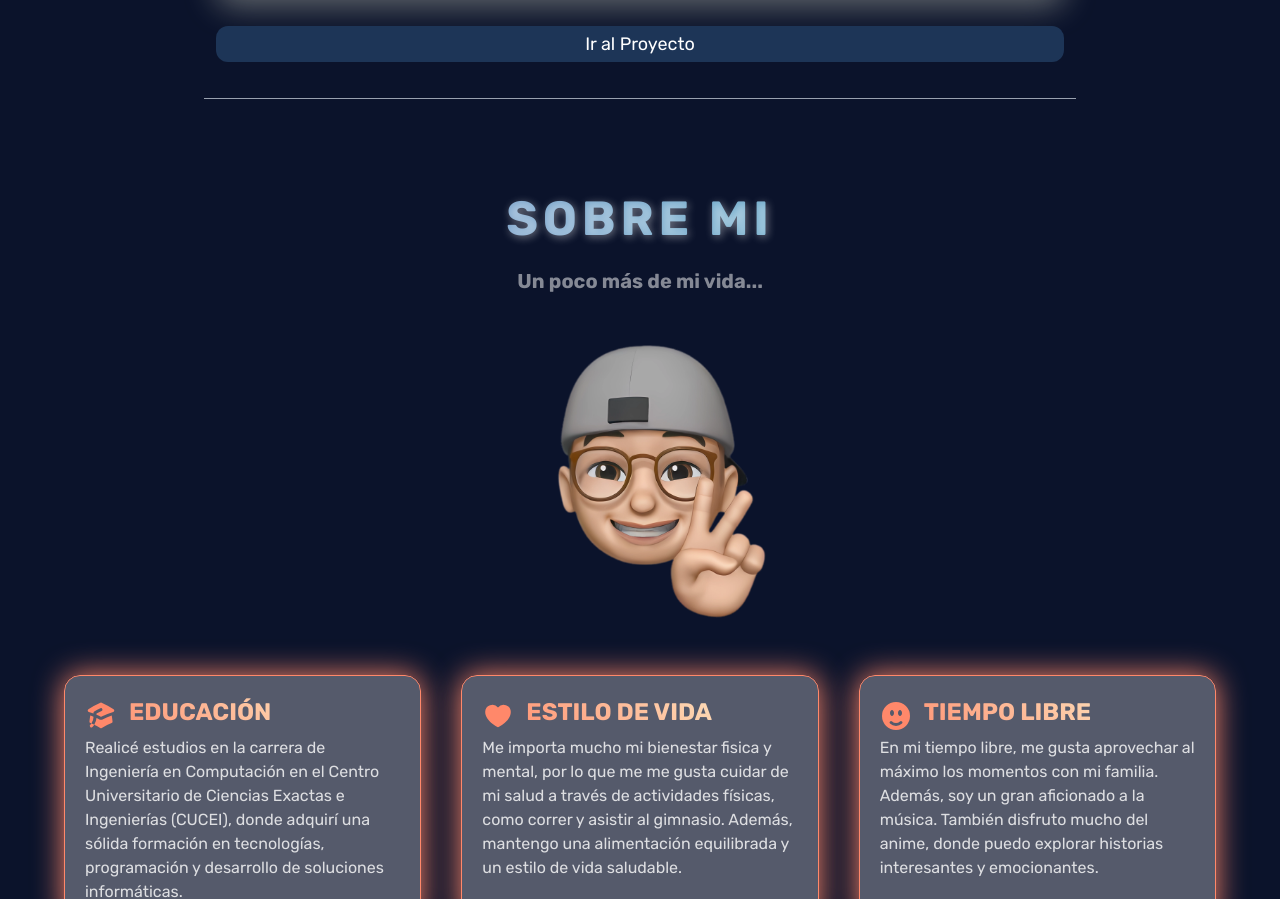
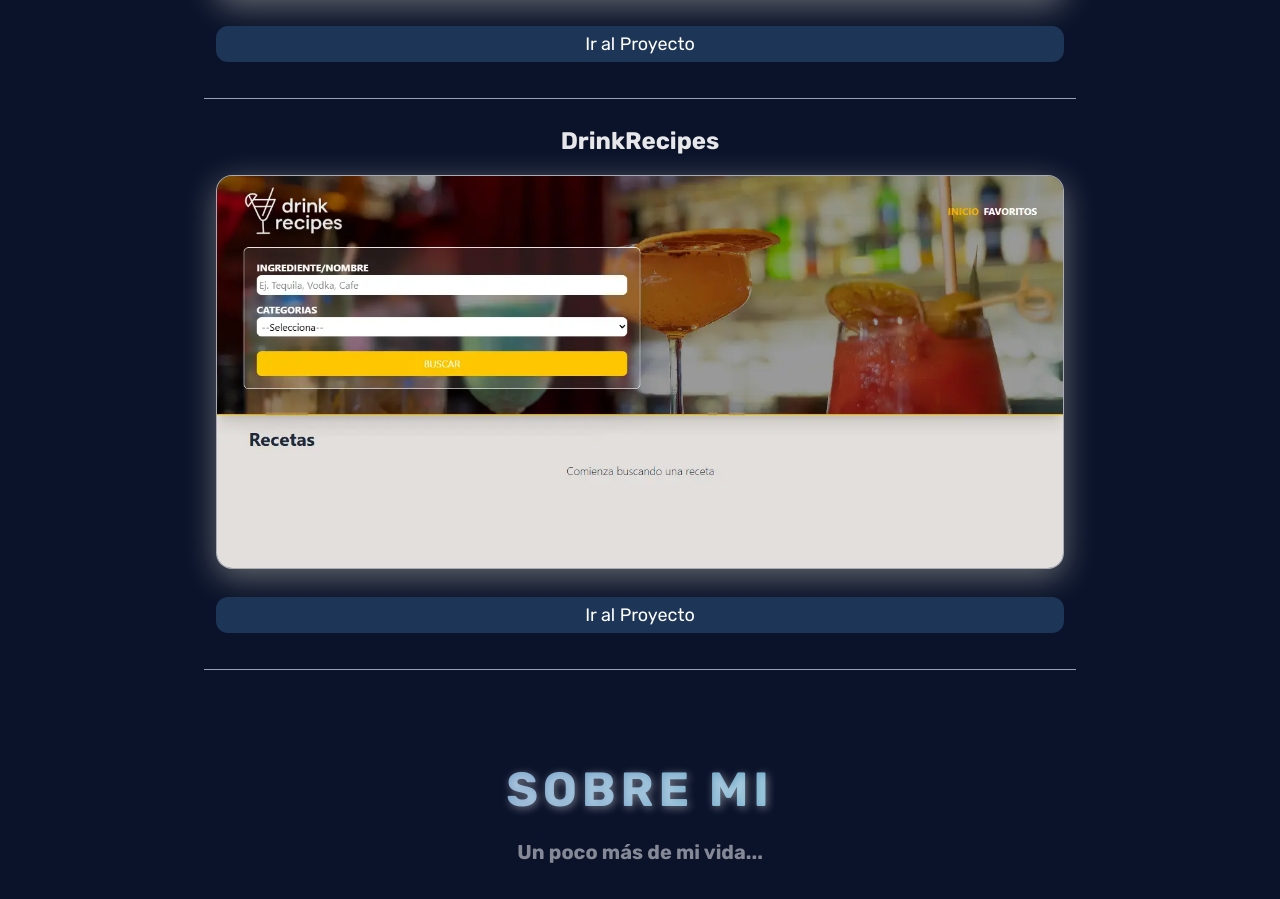
Before and after one commit to andremartingarcialopez/mi-portafolio-web, a React (Vite) app: page / in a window 1280 px wide. Shown: the part 7590-8489 px from the top of the page. Built offline with nearby package versions, Linux system fonts and the light colour scheme; a web font is replaced by a local one.

Commit message:
Se agrego el proyecto drink recipes

```diff
--- a/src/data/proyectos.ts
+++ b/src/data/proyectos.ts
@@ -140,4 +140,21 @@ export const projects: Projects[] = [
     url: "https://skywatchweathertime.netlify.app/",
     alt: "imagen-proyecto-SkyWatch",
   },
+
+    {
+    title: "DrinkRecipes",
+    img: "/img/drink-recipe.webp",
+    description: `Drink Recipes es una aplicación web para buscar recetas de bebidas y cócteles, utilizando datos obtenidos desde una API externa. Además de permitir explorar distintas recetas, la plataforma ofrece la posibilidad de guardar tus bebidas favoritas en una sección personalizada. \n
+    El proyecto fue desarrollado con tecnologías modernas como Zustand para la gestión del estado global, TailwindCSS para el diseño y los estilos mediante clases utilitarias, Headless UI para la implementación accesible de modales, y Heroicons para el uso de íconos SVG elegantes y funcionales.`,
+    technologiesUse: "Tecnologias Usadas:",
+    technologie01: "React/TypeScript",
+    descrptionTechnologie01:
+      "Para un desarrollo rápido y eficiente, aprovechando su rendimiento optimizado en la construcción y recarga de la aplicación.",
+    technologie02: "TailwindCSS",
+    descrptionTechnologie02:
+      "Para un diseño responsivo y atractivo, asegurando que la interfaz sea visualmente agradable y funcional en todos los dispositivos.",
+    id: 10,
+    url: "https://drink-recipes-cocktail.netlify.app/",
+    alt: "imagen-proyecto-Drink-Recipes",
+  },
 ];
```
Also changed, not shown: public/img/drink-recipe.webp (added).
